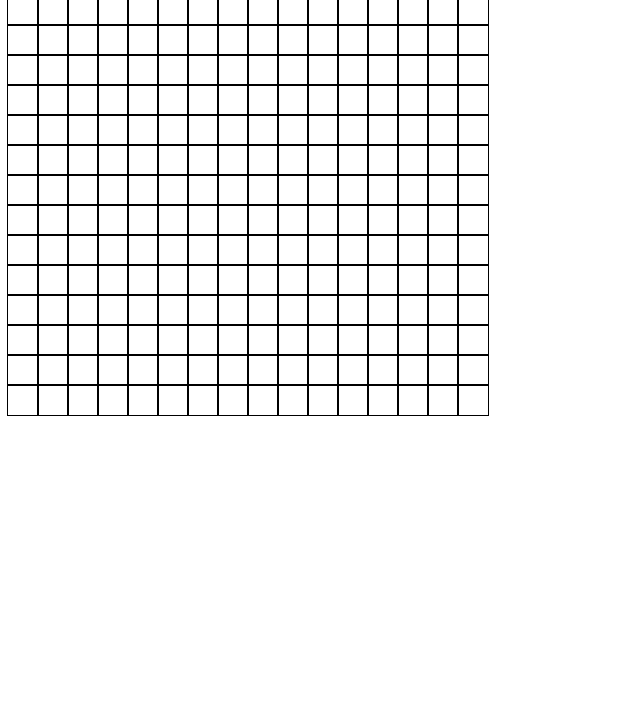
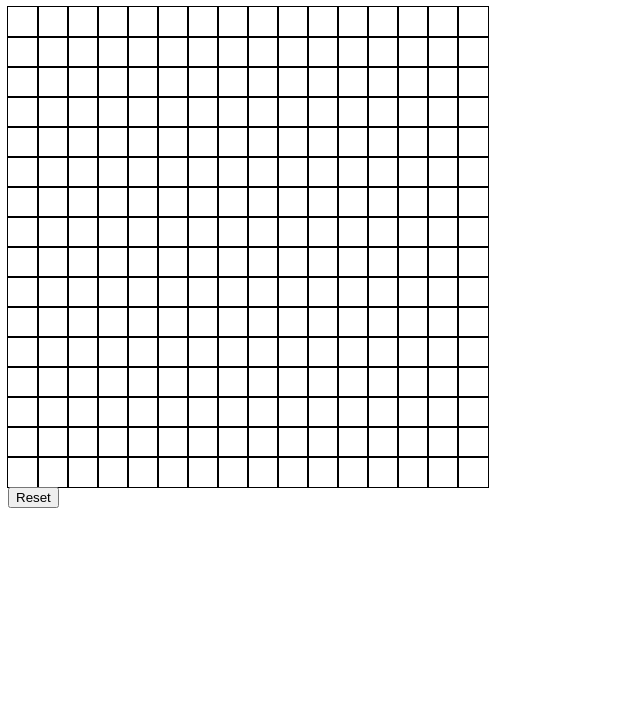
Before and after one commit to rly758/etch-a-sketch, a plain HTML site: page index.html in a window 1280 px wide. Shown: the part 73-800 px from the top of the page, without its empty margins (0-640 px from the left). Drawn offline with Linux system fonts and the light colour scheme.

Commit message:
Added drawing feature and reset button

```diff
--- a/etch-a-sketch.js
+++ b/etch-a-sketch.js
@@ -1,22 +1,59 @@
+const DEFAULT_SIZE = 16;
+const DEFAULT_COLOR = "black";
+
 const container = document.querySelector("#container"); //container holding rows of pixels
 const row = document.createElement("div"); //container holding a single row of pixels
 const pixel = document.createElement("div");
+const resetBtn = document.querySelector("#reset");
 
 //add classes for css styling
 row.classList.add("row")
 pixel.classList.add("pixel");
 
+resetBtn.addEventListener("click", clearGrid);
+
+//for the "click-and-drag" behavior of drawing
+let mouseDown = false;
+document.body.onmouseup = () => mouseDown = false;
+document.body.onmousedown = () => mouseDown = true;
+
 //default grid size of 16x16 pixels
-let size = 16;
+let size = DEFAULT_SIZE;
+let pixelColor = DEFAULT_COLOR;
 
-//fill a single row with pixels
-for (let i=0;i<size;i++) {
-    row.appendChild(pixel.cloneNode(true)); //deep copy also copies attribues, in particular class
+function createGrid() {
+    //fill a single row with pixels
+    for (let i=0;i<size;i++) {
+        //deep copy also copies attribues, in particular class
+        const rowClone = row.cloneNode(true);
+        for (let j=0;j<size;j++) {
+            //cloneNode() does not copy event listeners such as addEventListener()
+            //we obtain a pixel clone first, then individually add event listeners to each clone
+            const pixelClone = pixel.cloneNode(true);
+
+            pixelClone.addEventListener("mouseover", () => {
+                if (mouseDown) {
+                    pixelClone.setAttribute("style",`background: ${pixelColor};`);
+                }
+            })
+
+            pixelClone.addEventListener("mousedown", () => {
+                pixelClone.setAttribute("style",`background: ${pixelColor};`);
+            })
+
+            //to avoid conflicting browser drag and drop default
+            //for example, an image or element "forks" and the "clone" is dragged
+            pixelClone.ondragstart = () => {return false};
+
+            rowClone.appendChild(pixelClone); //pixelClone appended with its own event listener
+        }
+        container.appendChild(rowClone);
+    }
 }
 
-//deep copy also copies a node's entire subtree, in particular all descendants
-//create deep copies of a single filled row
-//append each copy of a filled row to the container
-for (let i=0;i<size;i++) {
-    container.appendChild(row.cloneNode(true));
+function clearGrid() {
+    document.querySelector("#container").innerHTML = "";
+    createGrid();
 }
+
+createGrid();
--- a/index.html
+++ b/index.html
@@ -7,6 +7,8 @@
         <script src="etch-a-sketch.js" defer></script>
     </head>
     <body>
+        <header><h1>Etch-a-Sketch</h1></header>
         <div id="container"></div>
+        <button id="reset">Reset</button>
     </body>
 </html>
--- a/style.css
+++ b/style.css
@@ -16,3 +16,5 @@
     margin: 0;
     padding: 0;
 }
+
+#reset {}
```
